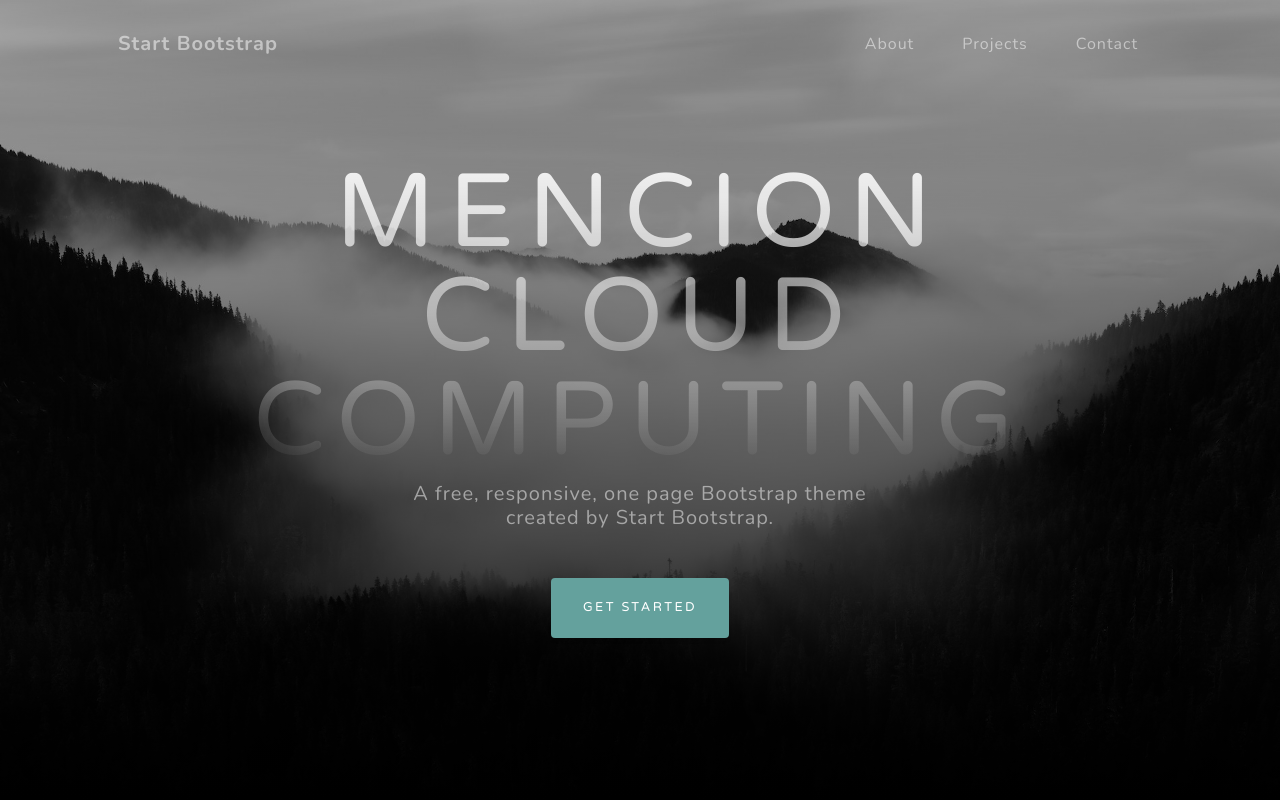
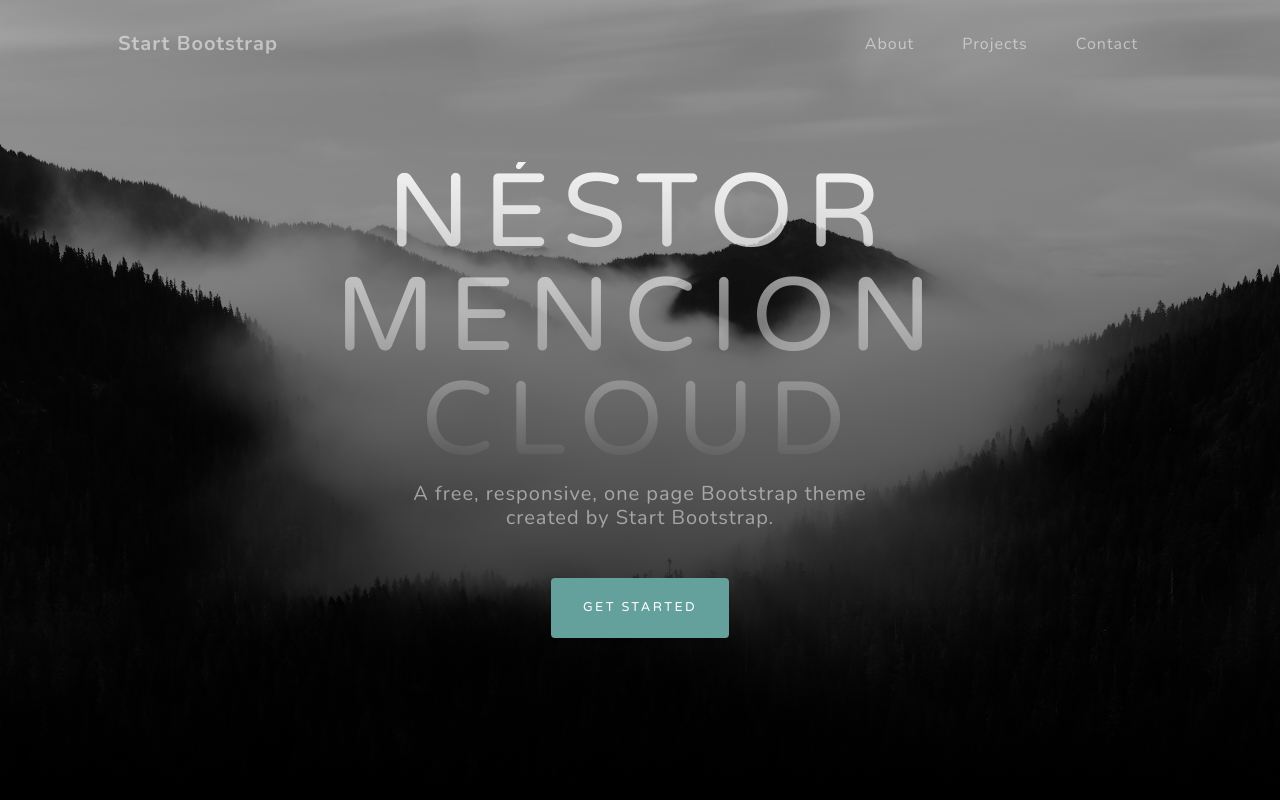
Before and after one commit to nestorsb/mencioncloud, a plain HTML site: page index.html in a window 1280 px wide. Shown: the top 800 px of the page. Drawn offline with nearby package versions, Linux system fonts and the light colour scheme.

Commit message:
cambio de titulo para la actividad de la sesion2

```diff
--- a/index.html
+++ b/index.html
@@ -38,8 +38,7 @@
             <div class="container px-4 px-lg-5 d-flex h-100 align-items-center justify-content-center">
                 <div class="d-flex justify-content-center">
                     <div class="text-center">
-                        <h1 class="mx-auto my-0 text-uppercase">Mencion Cloud Computing
-                        </h1>
+                        <h1 class="mx-auto my-0 text-uppercase">Néstor Mencion Cloud</h1>
                         <h2 class="text-white-50 mx-auto mt-2 mb-5">A free, responsive, one page Bootstrap theme created by Start Bootstrap.</h2>
                         <a class="btn btn-primary" href="#about">Get Started</a>
                     </div>
```
